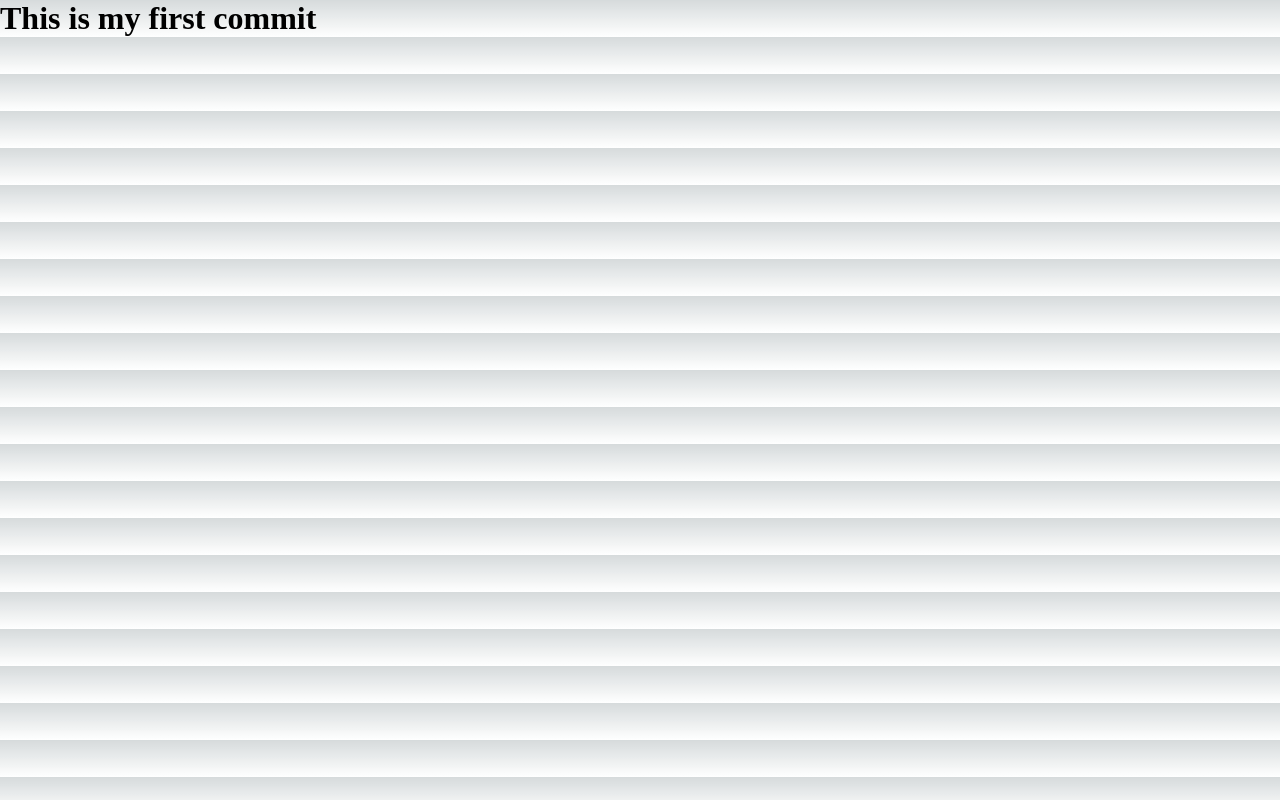
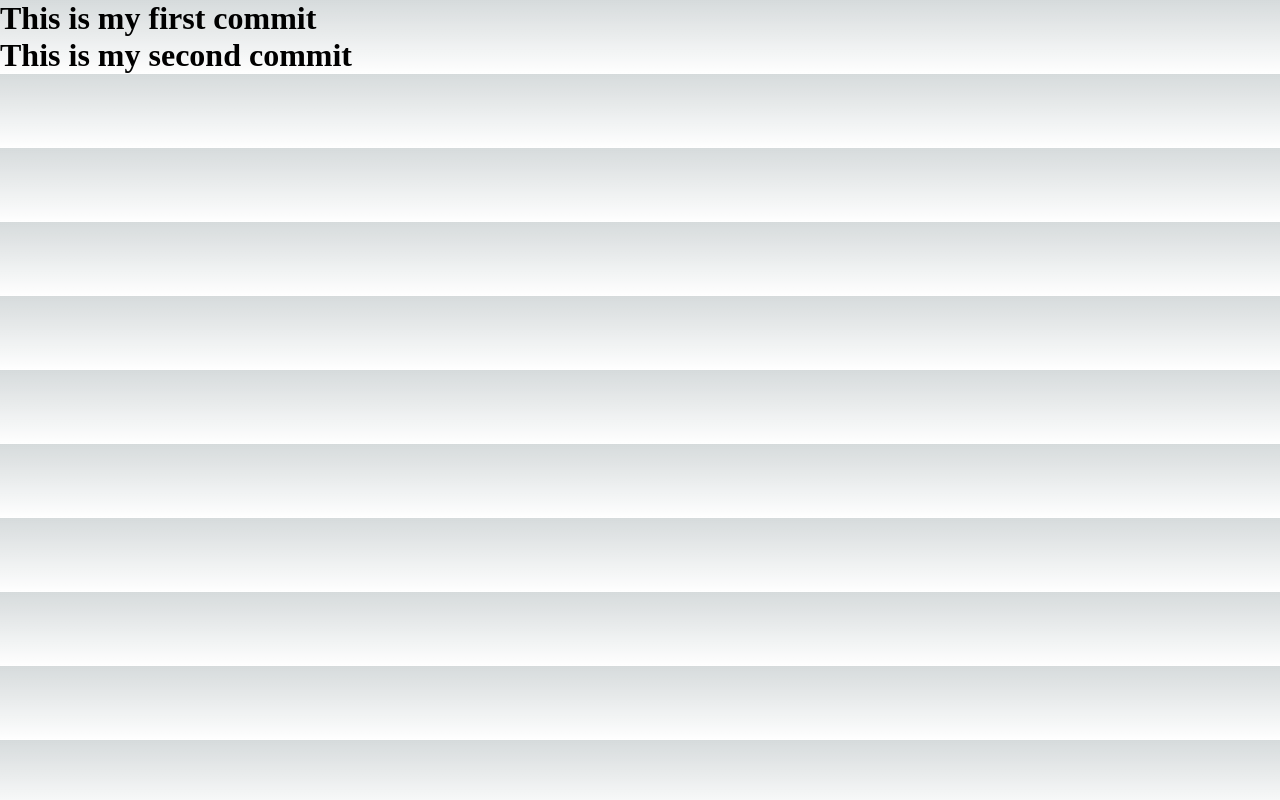
Before and after one commit to gbrunacci/sample-app, a Next.js app: page / in a window 1280 px wide. Built offline with nearby package versions, Linux system fonts and the light colour scheme.

Commit message:
chore: second commit

```diff
--- a/src/app/page.tsx
+++ b/src/app/page.tsx
@@ -2,6 +2,7 @@ export default function Home() {
   return (
     <main>
       <h1>This is my first commit</h1>
+      <h1>This is my second commit</h1>
     </main>
   )
 }
```
